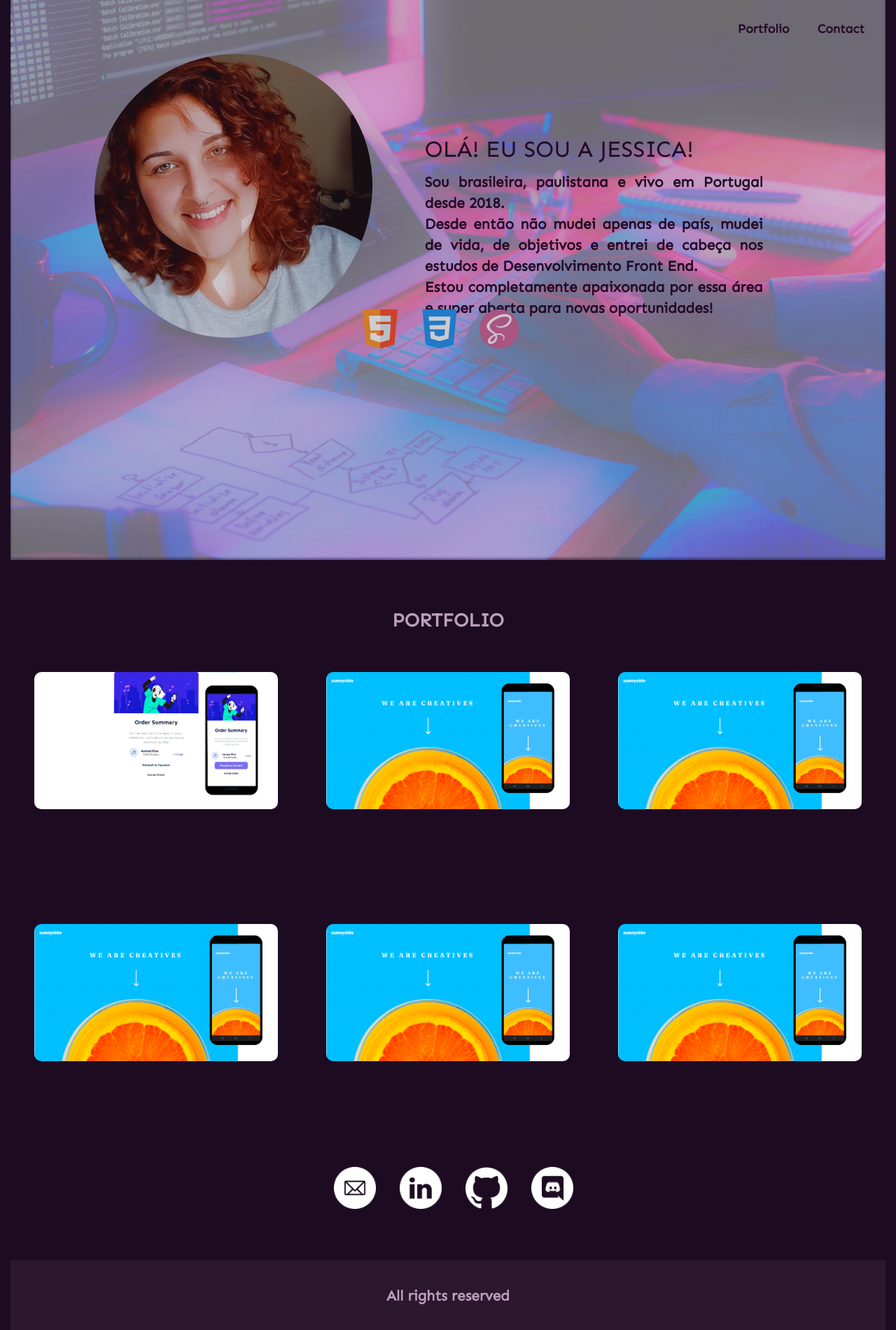
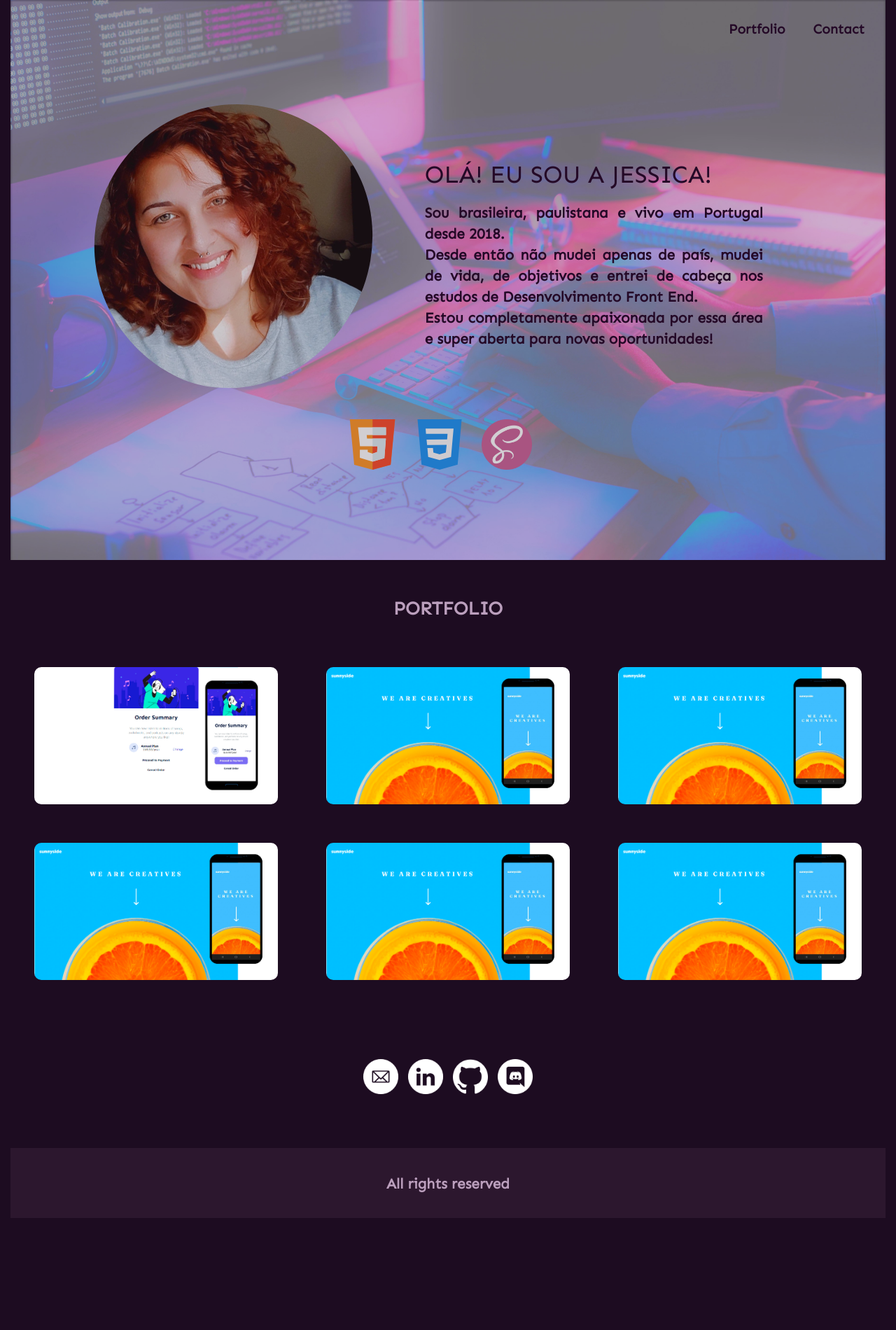
Before and after one commit to jessicadrodrigues/jessicarodrigues, a plain HTML site: page index.html in a window 1280 px wide. Shown: the whole page at 70% size. After the commit the page ends 1740 px from the top, so only its background shows below. Drawn offline with Linux system fonts and the light colour scheme.

Commit message:
ajustes no mobile

```diff
--- a/assets/scss/responsive1008px.scss
+++ b/assets/scss/responsive1008px.scss
@@ -30,11 +30,11 @@
 
             background-attachment: scroll;
             background-repeat: no-repeat;
-            background-position: bottom;
+
             background-size: 100%;
             opacity: 0.8;
             padding: 30px;
-            height: 100vh;
+            min-height: 100vh;
             display: flex;
             flex-direction: column;
 
@@ -53,7 +53,7 @@
                     text-decoration: none;
                     font-weight:600;
                     color:#260929;
-                    font-size:1.1rem;
+                    font-size:1.2rem;
                 }
                 a:hover{
                     color:#a558ac;
@@ -72,7 +72,6 @@
               img{
                 border-radius: 50%;
                 width: 35%;
-                margin-top: -4.5rem;
                 transform: rotate(30deg);
 
               }
@@ -86,9 +85,9 @@
                   padding: 0 3.5rem;
                   width: 100%;
                   font-weight: 500;
-                  font-size: 2.06rem;
+                  font-size: 2.2rem;
                   text-transform: uppercase;
-                  line-height: 4rem;
+                  line-height: 5rem;
 
                 }
                 p {
@@ -106,12 +105,14 @@
 
             }
             .icons {
-              text-align: center;
-              margin-top: -45px;
+              display: flex;
+              align-items: center;
+              justify-content: center;
+              margin: 40px 0;
       }
 
               img{
-                width: 5rem;
+                width: 6rem;
 
               }
             }
@@ -119,11 +120,59 @@
         }
 
         section {
+    &#portfolio {
+      background-color: #1d0c21;
+      max-width: 1920px;
+
+      .container {
+        display: flex;
+        flex-wrap: wrap;
+        min-height: 80vh;
+        max-width: 100%;
+
+        .header {
+          width: 100%;
+          min-height: 10vh;
+          margin: auto;
+          padding-top: 1.5rem;
+          text-align: center;
+          color: #bb9fbd;
+          font-size: 1.1rem;
+          //border-bottom: 2px solid #5a4057;
+
+          h2{
+            text-transform: uppercase;
+          }
+        }
+        .main {
+          width: 100%;
+          min-height: 50vh;
+
+          display: flex;
+          flex-wrap: wrap;
+
+
+          .miniatura {
+            text-align: center;
+            padding: 15px 15px 7px;
+            width: calc(100% / 3);
+            height:calc(100% / 3);
+
+            img {
+              width: 90%;
+              border-radius: 10px;
+            }
+          }
+        }
+      }
+    }
+  }
+        section {
             &#contact {
 
             width: 100%;
             max-width: 1920px;
-            height: 100%;
+            min-height: 100%;
             background-color: #1d0c21;
 
             .header {
@@ -133,7 +182,7 @@
             }
             .container {
               max-width: 100vw;
-              height: 25vh;
+              min-height: 25vh;
               display: flex;
               align-items: center;
               justify-content: center;
@@ -141,10 +190,11 @@
 
 
                 .items{
-                  height: 25vh;
+                 min-height: 16vh;
                             display: flex;
                             justify-content: center;
-                            padding-left: 1rem;
+                            align-items: center;
+
                             .social{
                               width: 100px;
                                 display: flex;
@@ -153,7 +203,7 @@
                             }
                             img{
                                 margin:0.3rem;
-                                width: 80px;
+                                max-width: 50px;
                             }
 
 
@@ -166,18 +216,10 @@
 
             }
 
-            .items {
-              margin: auto;
-              margin-top: -1px;
-              display: flex;
-              flex-wrap: wrap;
-              align-items: center;
 
-            img{
-              width: 80px;
-              padding: 10px;
-            }
-            }
+
+
+
 
           header{
           border-bottom: 2px solid #3a3b3b;
@@ -213,54 +255,7 @@
         }
     }
 }
-section {
-    &#portfolio {
-      background-color: #1d0c21;
-      max-width: 1920px;
 
-      .container {
-        display: flex;
-        flex-wrap: wrap;
-        height: 100vh;
-        max-width: 100%;
-
-        .header {
-          width: 100%;
-          height: 10vh;
-          padding-top: 70px;
-          padding-bottom: 15px;
-          text-align: center;
-          color: #bb9fbd;
-          font-size: 18px;
-          //border-bottom: 2px solid #5a4057;
-
-          h2{
-            text-transform: uppercase;
-          }
-        }
-        .main {
-          width: 100%;
-          height: 90%;
-
-          display: flex;
-          flex-wrap: wrap;
-          align-items: center;
-
-          .miniatura {
-            text-align: center;
-            padding: 15px 15px 7px;
-            width: calc(100% / 3);
-            height:calc(100% / 3);
-
-            img {
-              width: 90%;
-              border-radius: 10px;
-            }
-          }
-        }
-      }
-    }
-  }
   footer{
     width: 100%;
     max-width: 1920px;
@@ -271,7 +266,7 @@ section {
         display: flex;
         align-items: center;
         justify-content: center;
-        height: 100px;
+        min-height: 100px;
         background-color: #2c172e;
         color: #bb9fbd;
 
--- a/assets/scss/responsive640px.scss
+++ b/assets/scss/responsive640px.scss
@@ -42,7 +42,9 @@
                         font-size: 0.9rem;
 
                         h1{
+                            text-transform: uppercase;
                             padding: 1rem 0 0 0 ;
+                            font-weight: 400;
                         }
                         p{
                             padding: 1rem 0;
@@ -76,7 +78,7 @@
                 .header{
                     width: 100vw;
                     border-top: solid 0.02rem #a558ac;
-
+                    margin: auto;
 
                     h2{
                         padding: 1rem 0;
@@ -148,7 +150,7 @@
         }
 
         footer{
-            height: 10vh;
+            min-height: 5vh;
             p{
                 font-size: 0.7rem;
                 text-align: center;
--- a/assets/scss/responsivetablet.scss
+++ b/assets/scss/responsivetablet.scss
@@ -23,7 +23,7 @@
     section {
         &.banner {
           max-width: 1920px;
-          height: 55vh;
+          min-height: 55vh;
 
           img {
             width: 4.3rem;
@@ -31,10 +31,10 @@
           }
           .banner {
             background-image: url(../image/copiabanner01.jpg);
-            object-fit: cover;
+
             background-attachment: scroll;
             background-repeat: no-repeat;
-            background-size: 100%;
+            background-size: cover;
             opacity: 0.8;
             padding: 30px;
             display: flex;
@@ -128,14 +128,14 @@
             .container {
               display: flex;
               flex-wrap: wrap;
-              height: 55vh;
+              min-height: 45vh;
               max-width: 100%;
 
               .header {
                 width: 100%;
-                height: 10%;
-                padding-top: 20px;
-
+                margin: auto;
+                min-height: 10vh;
+                padding-top: 1.5rem;
                 text-align: center;
                 color: #bb9fbd;
 
@@ -147,7 +147,7 @@
               }
               .main {
                 width: 100vw;
-                height: 50vh;
+                min-height: 15vh;
 
                 display: flex;
                 flex-wrap: wrap;
@@ -155,7 +155,7 @@
 
                 .miniatura {
                   text-align: center;
-                  padding: 15px 15px 7px;
+                  padding: 7px 0;
                   width: calc(100% / 3);
 
 
@@ -173,7 +173,7 @@
 
             width: 100%;
             max-width: 1920px;
-            height: 100%;
+            min-height: 100%;
             background-color: #1d0c21;
             display: flex;
             justify-content: center;
@@ -185,7 +185,7 @@
 
             .container {
               max-width: 1228px;
-              height: 18vh;
+              min-height: 18vh;
               display: flex;
               align-items: center;
               justify-content: center;
@@ -201,7 +201,7 @@
                             }
                             img{
                                 margin:0.3rem;
-                                width: 7vw;
+                                max-width: 3.5vw;
                             }
 
 
```
Also changed, not shown: assets/css/responsive1008px.css, assets/css/responsive640px.css, assets/css/responsivetablet.css, assets/css/styles.css.
